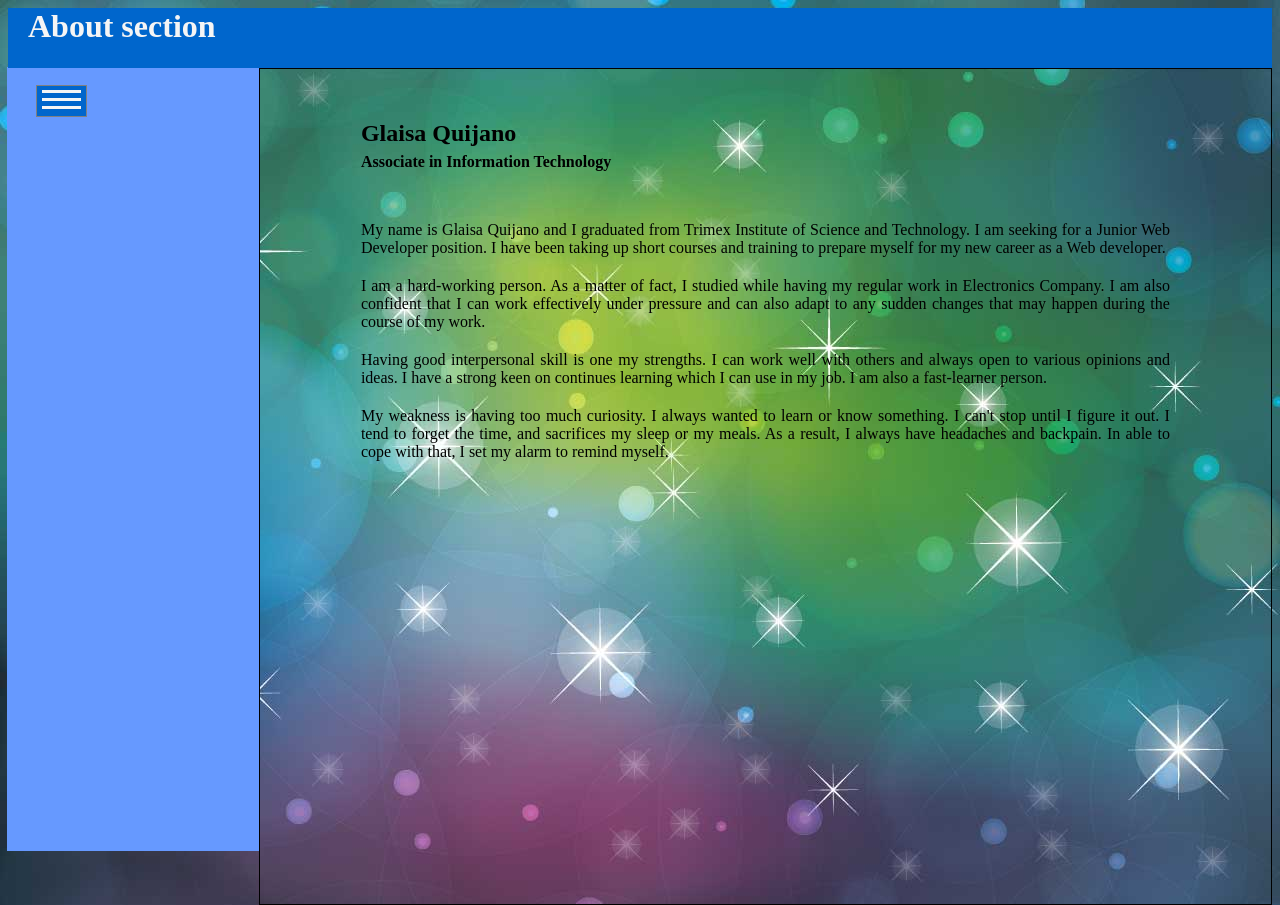
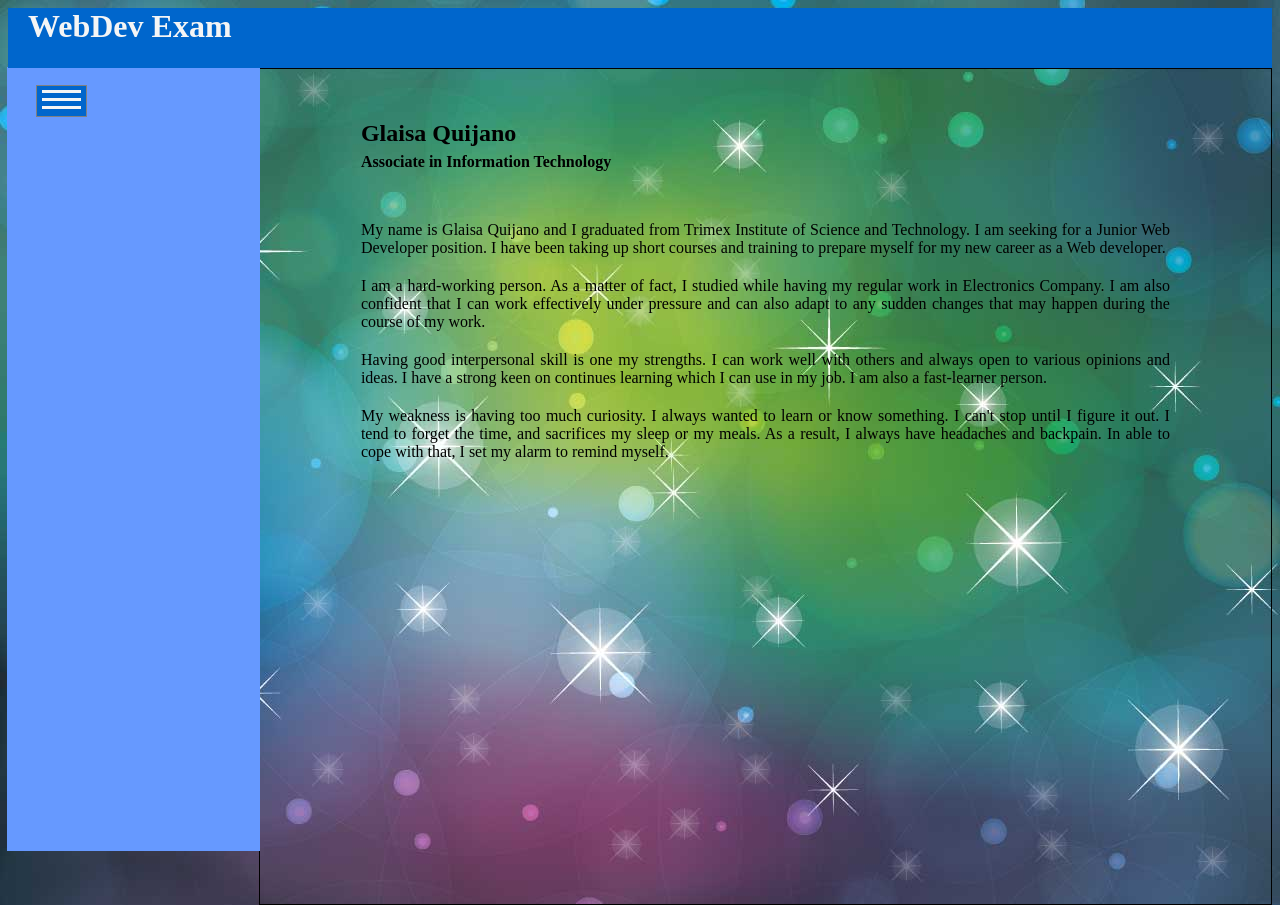
Before and after one commit to updewsprado/updews-webdev-hiring, a PHP site: page /about.php in a window 1280 px wide. Run offline with PHP 8.4, Linux system fonts and the light colour scheme.

Commit message:
Update about.php

```diff
--- a/updews-webdev-hiring/WebDevExam/Trainees/GlaisaQuijano/Day4/about.php
+++ b/updews-webdev-hiring/WebDevExam/Trainees/GlaisaQuijano/Day4/about.php
@@ -1,15 +1,12 @@
 <html>
     <head>
         <title>About</title>
-        <link rel="stylesheet" type="text/css" href="css4.css">
+        <link rel="stylesheet" type="text/css" href="css/css4.css">
     </head>
 
     <body>
-        <header><h1>About section<h1></header>
+        <header><h1>WebDev Exam<h1></header>
 
-        <div class="left-sidebar">
-            <?php include ('navBar.php') ?>
-        </div>
 
         <div class="web-content">
             <div id="about-content">
@@ -23,5 +20,9 @@
         </div>
 
 
+        <div class="left-sidebar">
+            <?php include ('navBar.php') ?>
+        </div>
+
     </body>
 </html>
```
